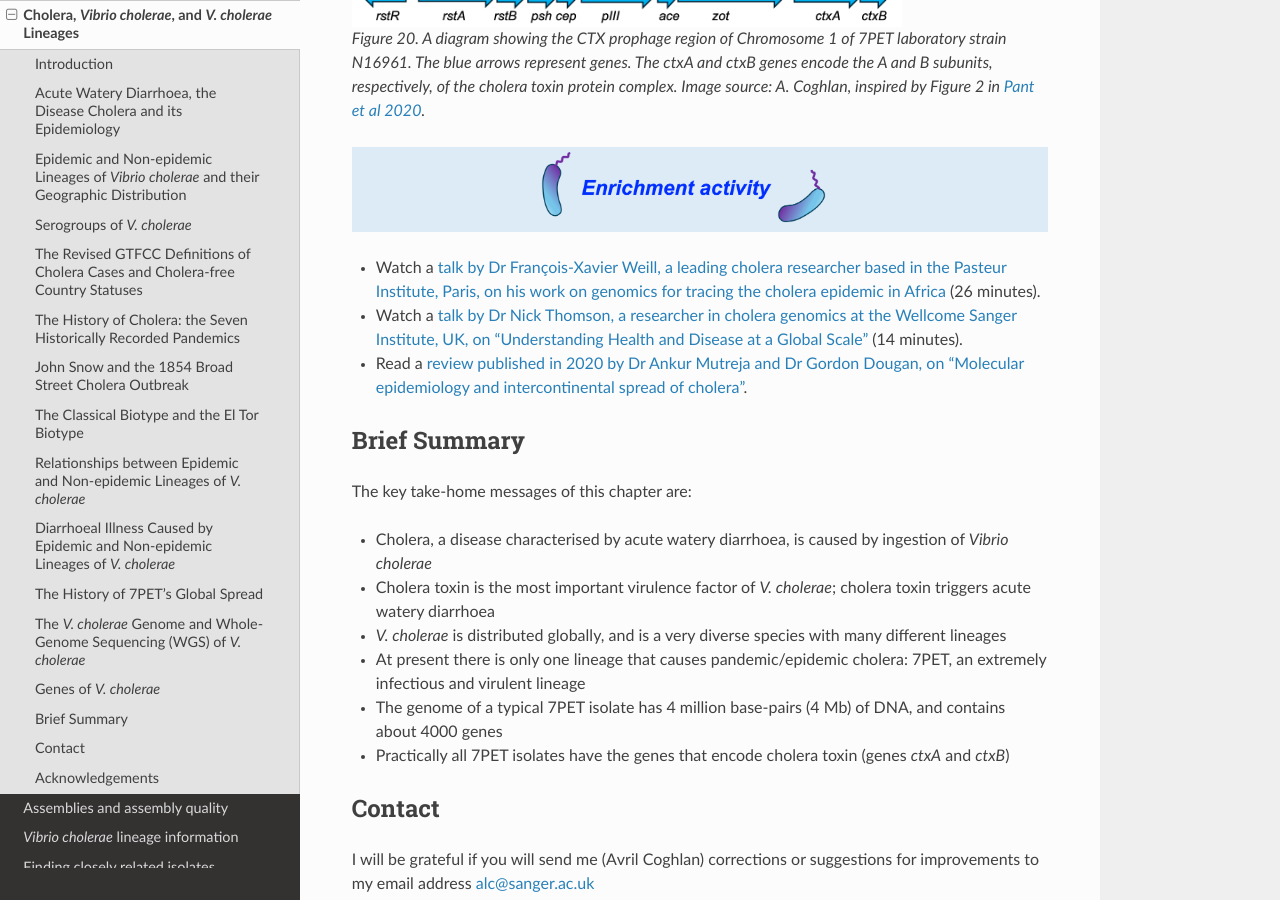
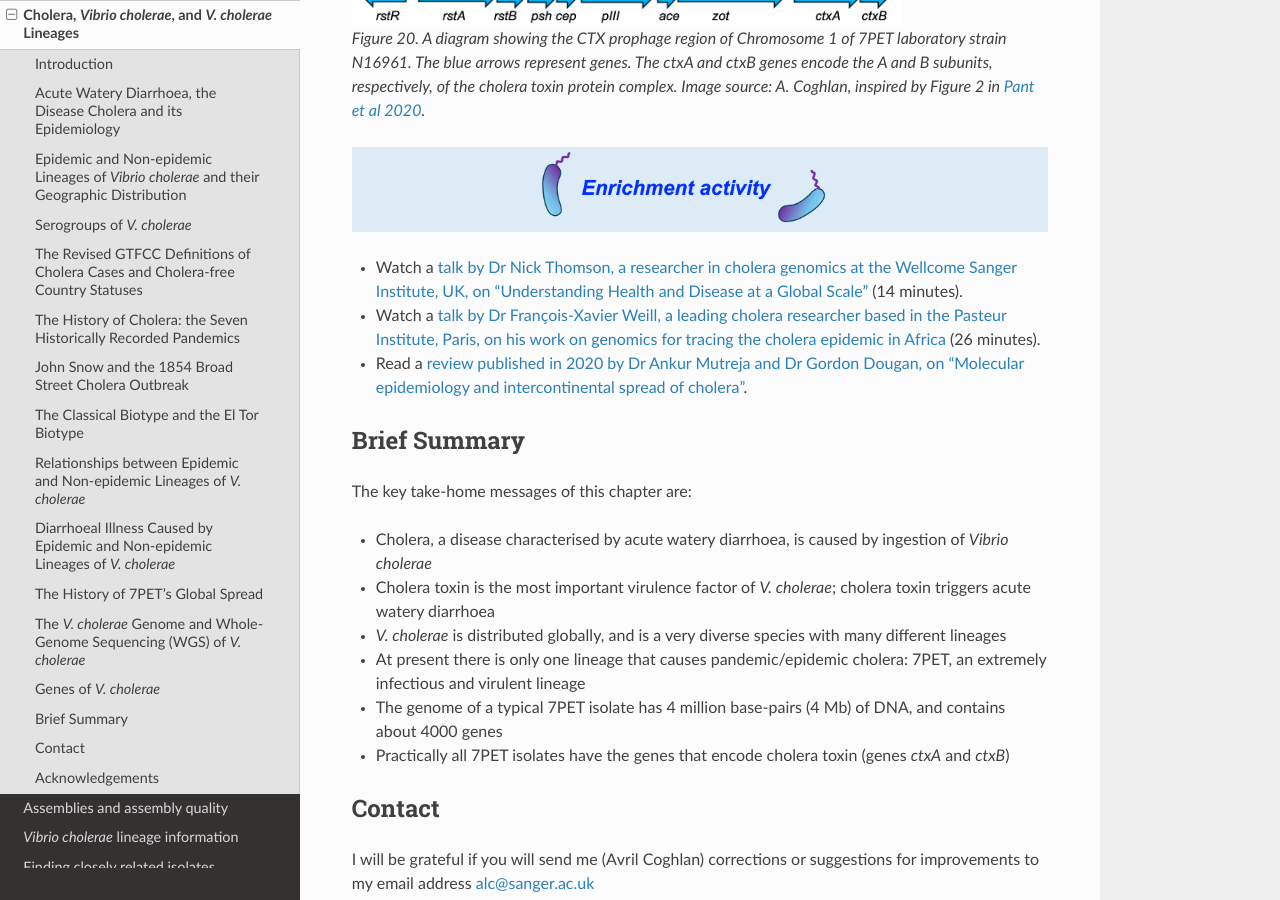
Before and after one commit to avrilcoghlan/cholerabook, a Sphinx documentation site: the page built from docs/source/vibriogenomes.rst, in a window 1280 px wide and 900 px high, scrolled down 20156 px. Built offline with Sphinx 7.4.7 and the Read the Docs theme 2.0.0, drawn with Linux system fonts in a browser that asks for light colours.

Commit message:
Update vibriogenomes.rst

```diff
--- a/docs/source/vibriogenomes.rst
+++ b/docs/source/vibriogenomes.rst
@@ -629,8 +629,8 @@ are very distantly related to 7PET, but this is very rare (e.g. isolate V51 desc
 .. image:: Activity.png
   :width: 1050
 
+* Watch a `talk by Dr Nick Thomson, a researcher in cholera genomics at the Wellcome Sanger Institute, UK, on "Understanding Health and Disease at a Global Scale"`_ (14 minutes).
 * Watch a `talk by Dr François-Xavier Weill, a leading cholera researcher based in the Pasteur Institute, Paris, on his work on genomics for tracing the cholera epidemic in Africa`_ (26 minutes).
-* Watch a `talk by Dr Nick Thomson, a researcher in cholera genomics at the Wellcome Sanger Institute, UK, on "Understanding Health and Disease at a Global Scale"`_ (14 minutes).
 * Read a `review published in 2020 by Dr Ankur Mutreja and Dr Gordon Dougan, on "Molecular epidemiology and intercontinental spread of cholera"`_.
 
 .. _talk by Dr François-Xavier Weill, a leading cholera researcher based in the Pasteur Institute, Paris, on his work on genomics for tracing the cholera epidemic in Africa : https://www.youtube.com/watch?v=O7Nmoety2BY
```
